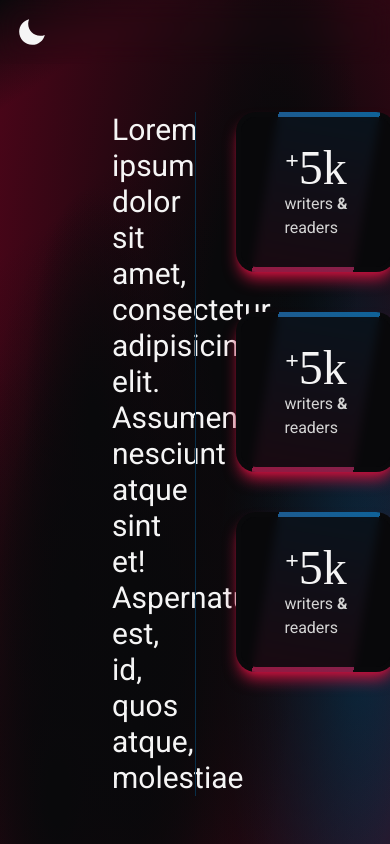
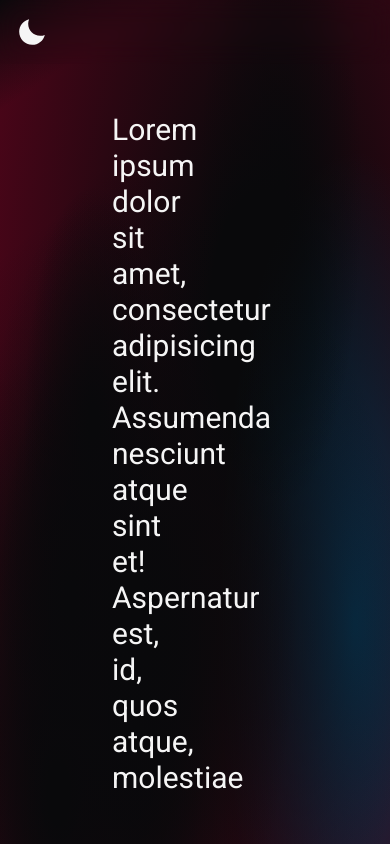
Before and after one commit to pawelek7k/future, a Next.js app: page / in a window 390 px wide. Shown: the top 844 px of the page. Built offline with nearby package versions, Linux system fonts and the light colour scheme; a web font is replaced by a local one.

Commit message:
Update Cards.tsx

```diff
--- a/app/components/landing/Cards.tsx
+++ b/app/components/landing/Cards.tsx
@@ -1,6 +1,6 @@
 export const Cards: React.FC = () => {
   return (
-    <div className="flex justify-end border-l border-sky-950">
+    <div className=" justify-end border-l border-sky-950 hidden md:flex">
       <ul className="flex flex-col gap-10 pl-10">
         <li>
           <div className="text-neutral-100 card shadow-lg shadow-rose-700 flex flex-col">
```
